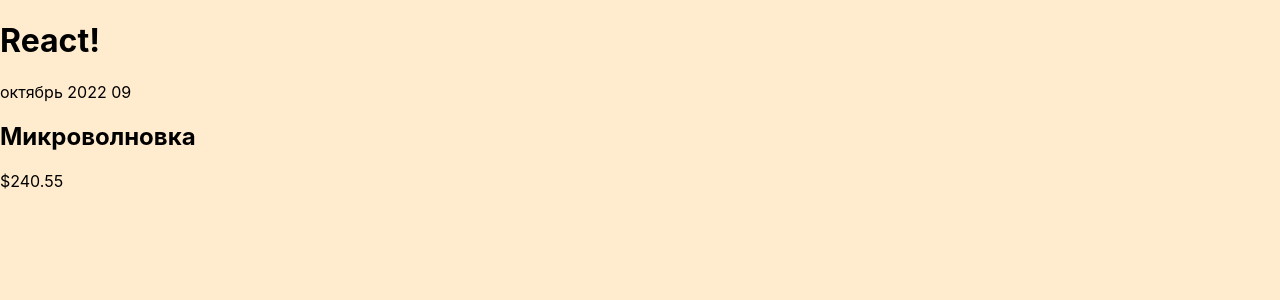
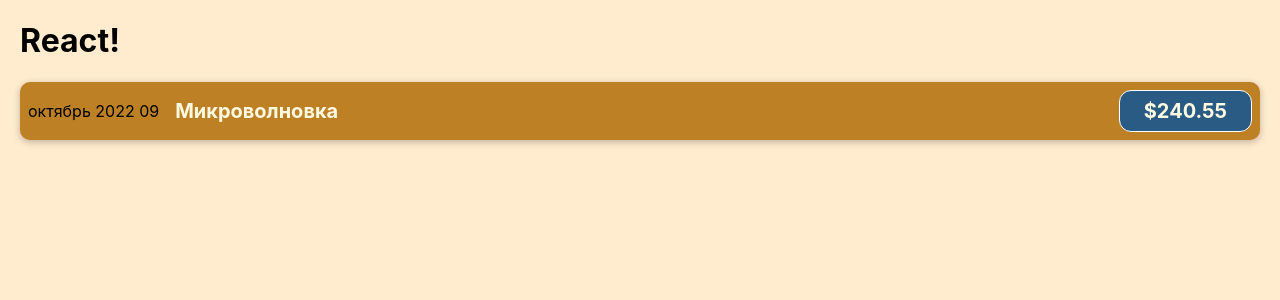
Before and after one commit to neoxanter/LearnReact, a JavaScript app in the folder cost_accounting/: page / in a window 1280 px wide. Shown: the top 300 px of the page. Built offline with nearby package versions, Linux system fonts and the light colour scheme.

Commit message:
Added style css component

```diff
--- /dev/null
+++ b/cost_accounting/src/components/CostItem.css
@@ -0,0 +1,56 @@
+.cost-item {
+  display: flex;
+  justify-content: space-between;
+  align-items: center;
+  padding: 0.5rem;
+  margin: 1rem 0;
+  background-color: #bd8025;
+  border-radius: 10px;
+  box-shadow: 0 2px 7px rgba(0, 0, 0, 0.25);
+}
+
+.cost-item__description {
+  display: flex;
+  flex-direction: column;
+  gap: 1rem;
+  align-items: flex-end;
+  flex-flow: column-reverse;
+  justify-content: flex-start;
+  flex: 1;
+}
+
+.cost-item h2 {
+  color: #3a3a3a;
+  font-size: 1rem;
+  flex: 1;
+  margin: 0 1rem;
+  color: #fefae1;
+}
+
+.cost-item__price {
+  font-size: 1rem;
+  font-weight: bold;
+  color: #fefae1;
+  background-color: #2a5b84;
+  border: 1px solid white;
+  padding: 0.5rem;
+  border-radius: 12px;
+}
+
+@media (min-width: 580px) {
+  .cost-item__description {
+    flex-direction: row;
+    align-items: center;
+    justify-content: flex-start;
+    flex: 1;
+  }
+
+  .cost-item__description h2 {
+    font-size: 1.25rem;
+  }
+
+  .cost-item__price {
+    font-size: 1.25rem;
+    padding: 0.5rem 1.5rem;
+  }
+}
--- a/cost_accounting/src/components/CostItem.js
+++ b/cost_accounting/src/components/CostItem.js
@@ -1,10 +1,12 @@
+import './CostItem.css'
+
 function CostItem() {
   return (
-    <div>
+    <div className="cost-item">
       <div>октябрь 2022 09</div>
-      <div>
+      <div className="cost-item__description">
         <h2>Микроволновка</h2>
-        <div>$240.55</div>
+        <div className="cost-item__price">$240.55</div>
       </div>
     </div>
   )
--- a/cost_accounting/src/index.css
+++ b/cost_accounting/src/index.css
@@ -1,5 +1,5 @@
 body {
-  margin: 0;
+  margin: 20px;
   background-color: blanchedalmond;
   font-family: -apple-system, BlinkMacSystemFont, 'Segoe UI', 'Roboto', 'Oxygen',
     'Ubuntu', 'Cantarell', 'Fira Sans', 'Droid Sans', 'Helvetica Neue',
```
